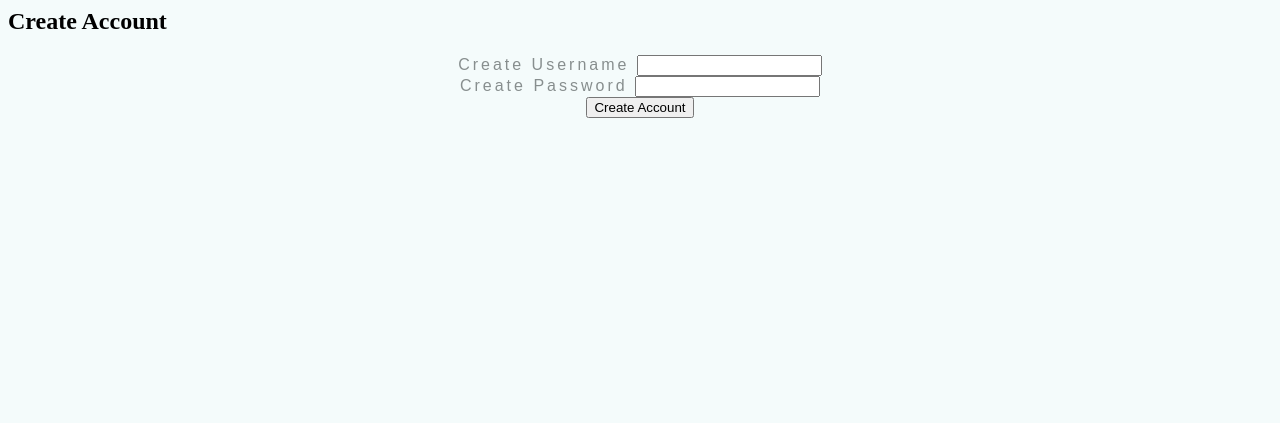
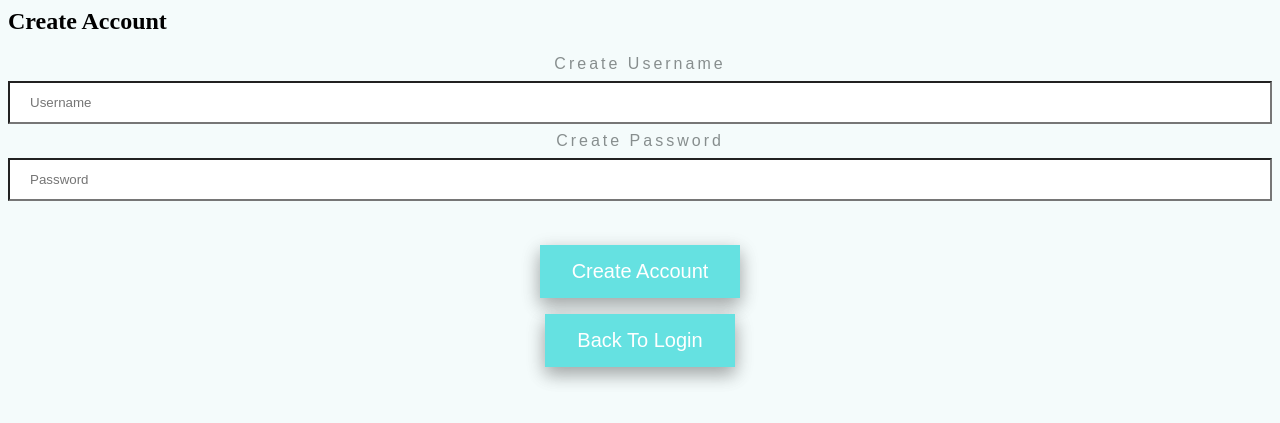
Before and after one commit to CraigR973/HolidayShare, a PHP site: page /CreateAccount.php in a window 1280 px wide. Shown: the top 423 px of the page. Run offline with PHP 8.4, Linux system fonts and the light colour scheme; data that the repository does not hold is empty.

Commit message:
Restyled Create Account Page

```diff
--- a/CreateAccount.php
+++ b/CreateAccount.php
@@ -21,27 +21,27 @@
                 enteredname.style.background = "white";
                 enteredname.style.background = "white";
 
-                if((enteredusername.value==null) || (enteredusername.value=="")){
+                if((enteredusername.value===null) || (enteredusername.value==="")){
                     errs+="   * Username must not be empty\n";
                     enteredusername.style.background = "pink";
                 }
 
-                if((entereduserpassword.value==null) || (entereduserpassword.value=="")){
+                if((entereduserpassword.value===null) || (entereduserpassword.value==="")){
                     errs+="   * Password must not be empty\n";
                     entereduserpassword.style.background = "pink";
                 }
 
-                if((enteredname.value==null) || (enteredname.value=="")){
+                if((enteredname.value===null) || (enteredname.value==="")){
                     errs+="   * Name must not be empty\n";
                     enteredname.style.background = "pink";
                 }
 
-                if((enteredage.value==null) || (enteredage.value=="")){
+                if((enteredage.value===null) || (enteredage.value==="")){
                     errs+="   * Age must not be empty\n";
                     enteredage.style.background = "pink";
                 }
 
-                if(errs!==""){
+                if(errs!===""){
                     alert(errs);
                 }
 
@@ -57,12 +57,17 @@
             <form method="post" name="myform" onsubmit="return checkForm();">
 
                 <p class="login">
-                Create Username <input type="text" name="newusername"><br>
-                Create Password <input type="text" name="newpassword"><br>
-                <input type="submit" value="Create Account" name="CreateAccount">
+                Create Username <input type="text" name="newusername" id="username" placeholder="Username"><br>
+                Create Password <input type="text" name="newpassword" id="password" placeholder="Password"><br>
+                <br><br>
+                <input type="submit" value="Create Account" name="CreateAccount" id="create">
                 </p>
 
             </form>
+
+        <div class="buttons">
+            <a href="login.php"><input type="submit" value="Back To Login" id="create"></a>
+        </div>
 
         <?php
 
```
Also changed, not shown: README.md.
